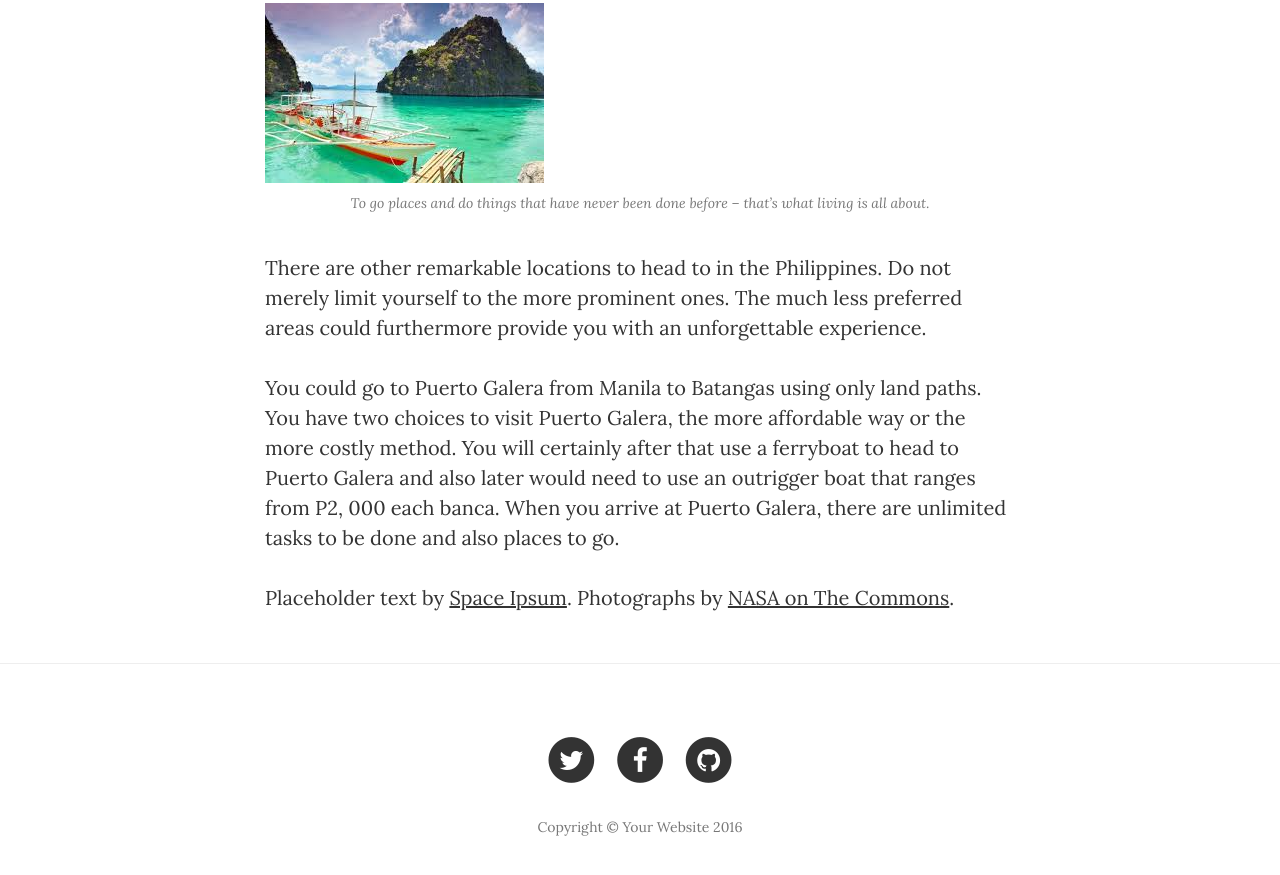
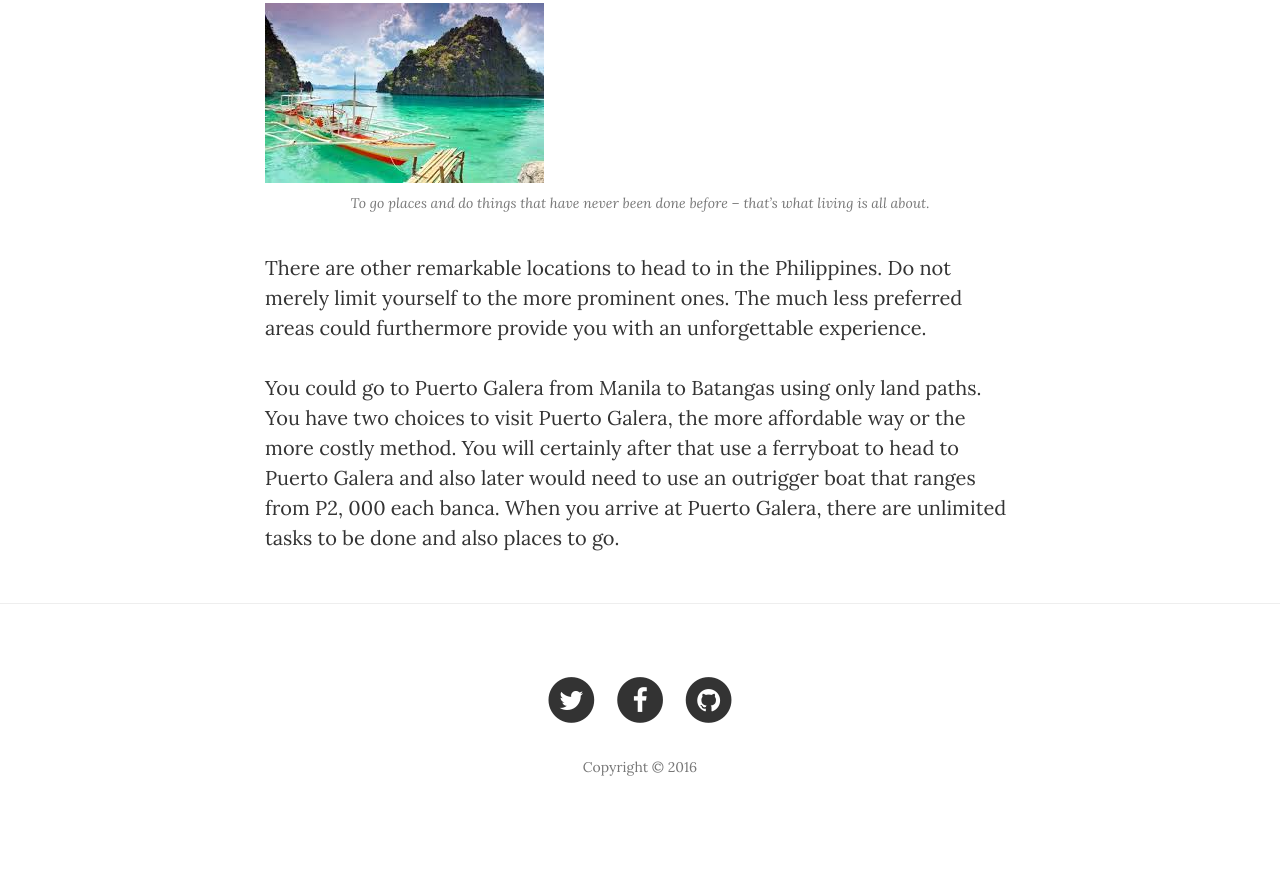
Before and after one commit to zsandra/Blog, a website: page post.html in a window 1280 px wide. Shown: the part 1680-2555 px from the top of the page. After the commit the page ends 2523 px from the top, so only its background shows below. Drawn offline with nearby package versions, Linux system fonts and the light colour scheme.

Commit message:
Update post.html

```diff
--- a/post.html
+++ b/post.html
@@ -113,7 +113,7 @@
                     <p>There are other remarkable locations to head to in the Philippines. Do not merely limit yourself to the more prominent ones. The much less preferred areas could furthermore provide you with an unforgettable experience.</p>
  <p>You could go to Puerto Galera from Manila to Batangas using only land paths. You have two choices to visit Puerto Galera, the more affordable way or the more costly method. You will certainly after that use a ferryboat to head to Puerto Galera and also later would need to use an outrigger boat that ranges from P2, 000 each banca.
 When you arrive at Puerto Galera, there are unlimited tasks to be done and also places to go.</p>
-                    <p>Placeholder text by <a href="http://spaceipsum.com/">Space Ipsum</a>. Photographs by <a href="https://www.flickr.com/photos/nasacommons/">NASA on The Commons</a>.</p>
+
                 </div>
             </div>
         </div>
@@ -152,7 +152,7 @@ When you arrive at Puerto Galera, there are unlimited tasks to be done and also
                             </a>
                         </li>
                     </ul>
-                    <p class="copyright text-muted">Copyright &copy; Your Website 2016</p>
+                    <p class="copyright text-muted">Copyright &copy;  2016</p>
                 </div>
             </div>
         </div>
```
